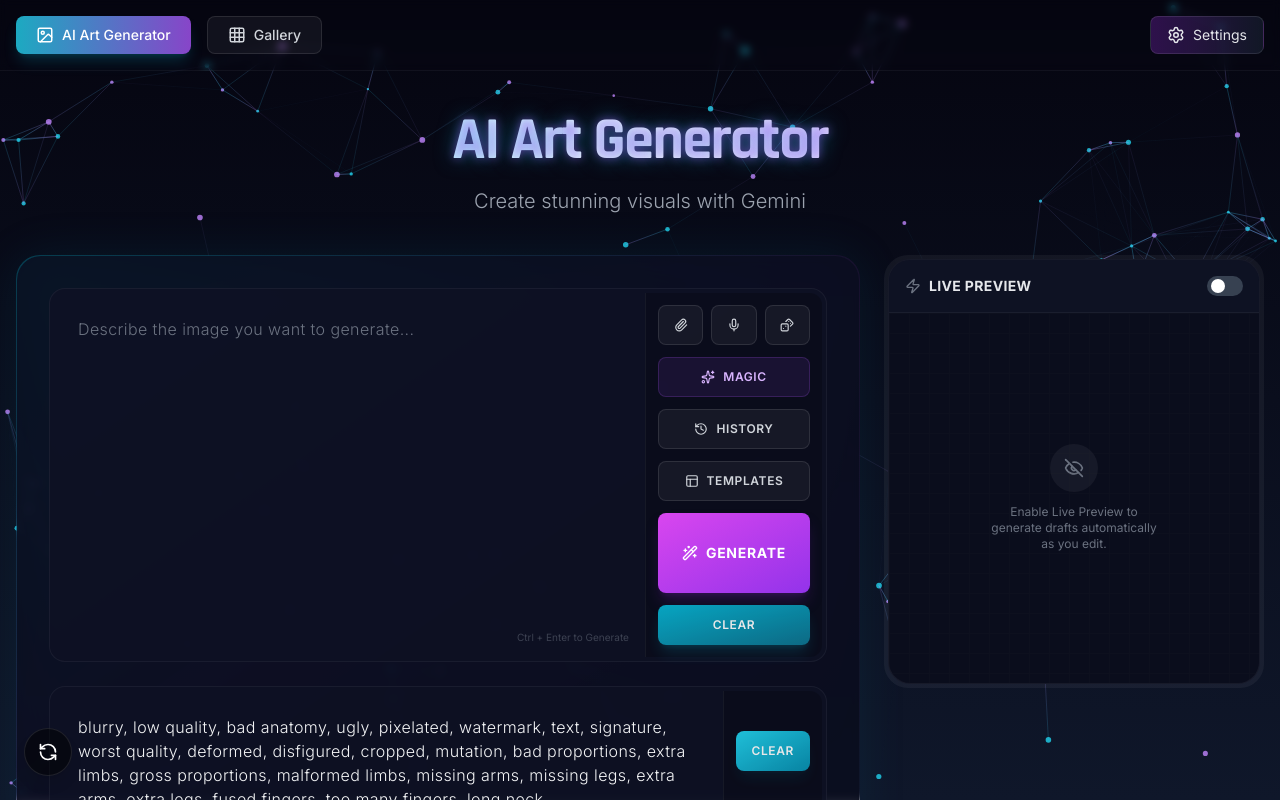
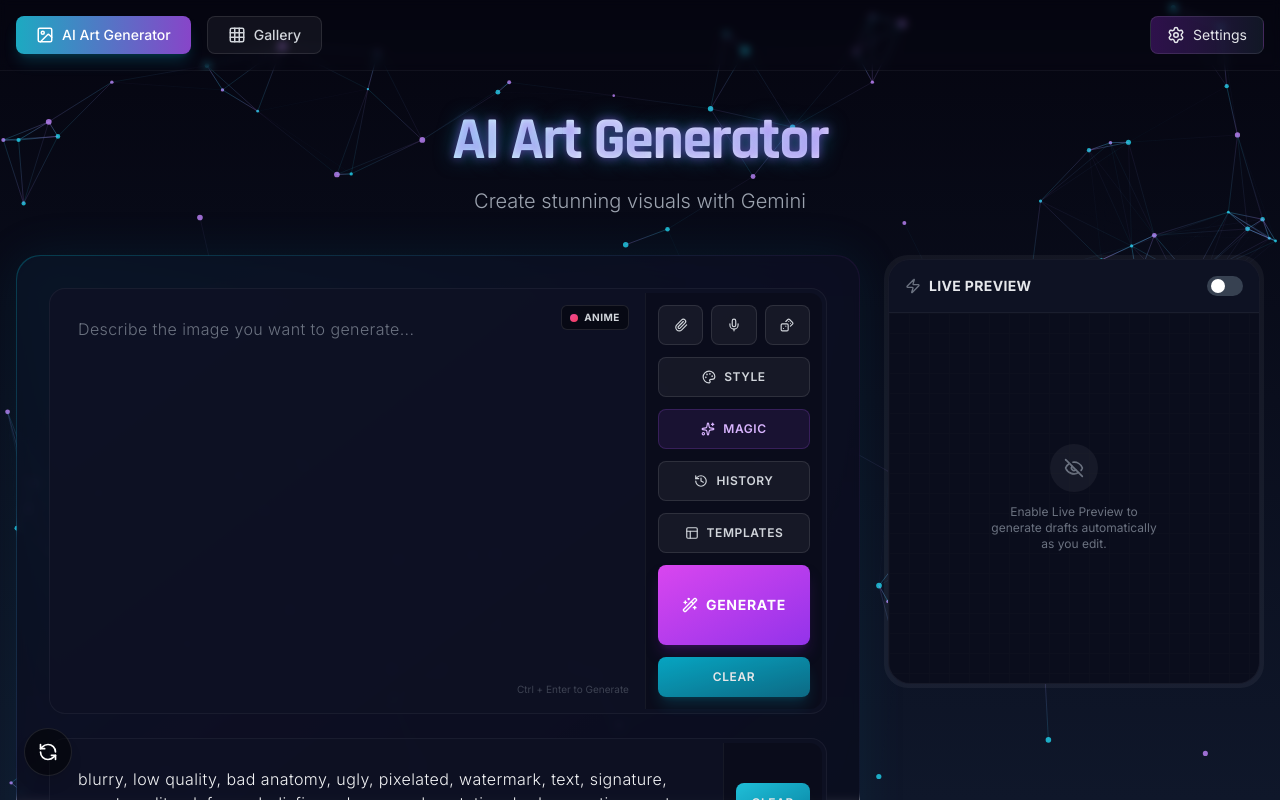
Before and after one commit to bgill55/nano_nebulizer, a React (Vite) app: page / in a window 1280 px wide. Shown: the top 800 px of the page. Built offline with nearby package versions, Linux system fonts and the light colour scheme.

Commit message:
feat: Add image style selection
Introduces a new feature for selecting and applying artistic styles to generated images. This includes updating the UI to display available styles and integrating the selection into the image generation configuration.

```diff
--- a/App.tsx
+++ b/App.tsx
@@ -1,3 +1,4 @@
+
 import React, { useState, useEffect, useRef } from 'react';
 import Header from './components/Header';
 import Background from './components/Background';
@@ -510,6 +511,8 @@ const App: React.FC = () => {
                             onClearImage={() => updateConfig('inputImage', null)}
                             onEnhance={handleEnhancePrompt}
                             isEnhancing={isEnhancing}
+                            currentStyle={config.style}
+                            onStyleChange={(style) => updateConfig('style', style)}
                         />
 
                         {config.mode === 'image' && (
--- a/components/PromptInput.tsx
+++ b/components/PromptInput.tsx
@@ -1,7 +1,7 @@
 
 import React, { useRef, useState, useEffect } from 'react';
 import { AppTheme, GenerationMode } from '../types';
-import { Layout, Paperclip, X, Image as ImageIcon, Sparkles, Wand2, History, Trash2, Clock, Dices, Film, Mic, MicOff } from 'lucide-react';
+import { Layout, Paperclip, X, Image as ImageIcon, Sparkles, Wand2, History, Trash2, Clock, Dices, Film, Mic, MicOff, Palette, Check } from 'lucide-react';
 import { getPromptHistory, clearPromptHistory } from '../services/storageService';
 import { playClick, playHover, playSuccess } from '../services/audioService';
 
@@ -22,6 +22,8 @@ interface PromptInputProps {
   onClearImage?: () => void;
   onEnhance?: () => void;
   isEnhancing?: boolean;
+  currentStyle?: string;
+  onStyleChange?: (style: string) => void;
 }
 
 const LOADING_PHASES = [
@@ -96,6 +98,21 @@ const SURPRISE_PROMPTS = [
     "A porcelain doll with kintsugi gold cracks, hauntingly beautiful, dramatic lighting."
 ];
 
+const AVAILABLE_STYLES = [
+    { label: 'Anime', value: 'Anime', color: 'from-pink-500 to-rose-500' },
+    { label: 'Cinematic', value: 'Cinematic', color: 'from-amber-500 to-orange-600' },
+    { label: 'Cyberpunk', value: 'Cyberpunk', color: 'from-cyan-500 to-blue-600' },
+    { label: 'Photoreal', value: 'Photorealistic', color: 'from-emerald-500 to-teal-600' },
+    { label: 'Oil Paint', value: 'Oil Painting', color: 'from-yellow-600 to-red-600' },
+    { label: '3D Render', value: '3D Render', color: 'from-indigo-500 to-purple-600' },
+    { label: 'Pixel Art', value: 'Pixel Art', color: 'from-purple-600 to-indigo-600' },
+    { label: 'Fantasy', value: 'Dark Fantasy', color: 'from-slate-700 to-black' },
+    { label: 'Watercolor', value: 'Watercolor', color: 'from-cyan-400 to-blue-400' },
+    { label: 'Vaporwave', value: 'Vaporwave', color: 'from-pink-400 to-cyan-400' },
+    { label: 'Origami', value: 'Origami Paper Art', color: 'from-orange-400 to-yellow-500' },
+    { label: 'Isometric', value: 'Isometric 3D', color: 'from-blue-500 to-cyan-500' },
+];
+
 const PromptInput: React.FC<PromptInputProps> = ({
   placeholder,
   value,
@@ -111,7 +128,9 @@ const PromptInput: React.FC<PromptInputProps> = ({
   onImageUpload,
   onClearImage,
   onEnhance,
-  isEnhancing = false
+  isEnhancing = false,
+  currentStyle = 'None',
+  onStyleChange
 }) => {
   const isLight = theme === 'Starlight Light';
   const fileInputRef = useRef<HTMLInputElement>(null);
@@ -124,6 +143,11 @@ const PromptInput: React.FC<PromptInputProps> = ({
   const [showHistory, setShowHistory] = useState(false);
   const [historyItems, setHistoryItems] = useState<string[]>([]);
   const historyRef = useRef<HTMLDivElement>(null);
+
+  // Style Menu State
+  const [showStyleMenu, setShowStyleMenu] = useState(false);
+  const styleMenuRef = useRef<HTMLDivElement>(null);
+  const [isStyleRolling, setIsStyleRolling] = useState(false);
 
   // Randomizer State
   const [isRolling, setIsRolling] = useState(false);
@@ -226,19 +250,22 @@ const PromptInput: React.FC<PromptInputProps> = ({
     return () => clearInterval(interval);
   }, [isLoading, mode]);
 
-  // Click outside listener for history dropdown
+  // Click outside listener for history and style menu
   useEffect(() => {
     const handleClickOutside = (event: MouseEvent) => {
       if (historyRef.current && !historyRef.current.contains(event.target as Node)) {
         setShowHistory(false);
       }
+      if (styleMenuRef.current && !styleMenuRef.current.contains(event.target as Node)) {
+        setShowStyleMenu(false);
+      }
     };
 
-    if (showHistory) {
+    if (showHistory || showStyleMenu) {
       document.addEventListener('mousedown', handleClickOutside);
     }
     return () => document.removeEventListener('mousedown', handleClickOutside);
-  }, [showHistory]);
+  }, [showHistory, showStyleMenu]);
 
   const toggleHistory = () => {
     playClick(600);
@@ -246,6 +273,13 @@ const PromptInput: React.FC<PromptInputProps> = ({
       setHistoryItems(getPromptHistory());
     }
     setShowHistory(!showHistory);
+    setShowStyleMenu(false);
+  };
+
+  const toggleStyleMenu = () => {
+      playClick(700);
+      setShowStyleMenu(!showStyleMenu);
+      setShowHistory(false);
   };
 
   const handleSelectHistory = (prompt: string) => {
@@ -304,6 +338,35 @@ const PromptInput: React.FC<PromptInputProps> = ({
       shuffle();
   };
 
+  const handleRandomStyle = () => {
+      if (isStyleRolling || !onStyleChange) return;
+      setIsStyleRolling(true);
+      playClick(1500);
+
+      let rolls = 0;
+      const maxRolls = 10;
+      const baseInterval = 60;
+
+      const shuffle = () => {
+          if (rolls >= maxRolls) {
+              const randomStyle = AVAILABLE_STYLES[Math.floor(Math.random() * AVAILABLE_STYLES.length)];
+              onStyleChange(randomStyle.value);
+              setIsStyleRolling(false);
+              playSuccess();
+              return;
+          }
+
+          const tempStyle = AVAILABLE_STYLES[Math.floor(Math.random() * AVAILABLE_STYLES.length)];
+          onStyleChange(tempStyle.value);
+          playHover();
+
+          rolls++;
+          setTimeout(shuffle, baseInterval + (rolls * 20));
+      };
+
+      shuffle();
+  };
+
   const handleKeyDown = (e: React.KeyboardEvent) => {
       if (e.key === 'Enter' && (e.metaKey || e.ctrlKey)) {
           if (onGenerate && !isLoading) {
@@ -311,6 +374,9 @@ const PromptInput: React.FC<PromptInputProps> = ({
           }
       }
   };
+
+  // Find active style object for display
+  const activeStyleObj = AVAILABLE_STYLES.find(s => s.value === currentStyle);
 
   return (
     <div className={`relative w-full rounded-2xl transition-all duration-300 p-1 group border z-20
@@ -325,6 +391,22 @@ const PromptInput: React.FC<PromptInputProps> = ({
 
       <div className="flex h-full">
         <div className="flex-1 relative flex flex-col">
+
+           {/* Current Style Badge */}
+           {currentStyle !== 'None' && activeStyleObj && (
+             <button
+                onClick={toggleStyleMenu}
+                className={`absolute top-3 right-4 z-10 px-2 py-1 rounded-md text-[10px] font-bold uppercase tracking-wider flex items-center gap-1.5 border transition-all hover:scale-105
+                    ${isLight
+                        ? 'bg-slate-100 border-slate-200 text-slate-600 hover:bg-white hover:shadow-sm'
+                        : 'bg-black/40 border-white/10 text-gray-300 hover:bg-black/60'}
+                `}
+             >
+                <span className={`w-2 h-2 rounded-full bg-gradient-to-br ${activeStyleObj.color} ${isStyleRolling ? 'animate-spin' : ''}`} />
+                {activeStyleObj.label}
+             </button>
+           )}
+
            <textarea
             className={`w-full bg-transparent p-6 text-sm md:text-base outline-none resize-none font-light tracking-wide min-h-[120px] transition-colors
               ${isLight ? 'text-slate-800 placeholder-slate-400' : 'text-gray-100 placeholder-gray-500'}
@@ -445,6 +527,82 @@ const PromptInput: React.FC<PromptInputProps> = ({
                     <Dices size={14} className={`transition-transform duration-500 ${isRolling ? 'animate-spin' : 'group-hover/dice:rotate-180'}`} />
                  </button>
               </div>
+
+              {/* Style Selector (Stylenator) */}
+              {onStyleChange && mode === 'image' && (
+                  <div className="relative w-full" ref={styleMenuRef}>
+                      <button
+                        onClick={toggleStyleMenu}
+                        className={`w-full min-h-[40px] px-4 py-2 rounded-lg font-semibold text-xs uppercase tracking-wider transition-all flex items-center justify-center gap-2 mb-1 border
+                            ${isLight
+                            ? 'bg-white text-slate-600 border-slate-200 hover:bg-slate-100'
+                            : 'bg-white/5 text-gray-300 border-white/10 hover:bg-white/10'}
+                            ${showStyleMenu ? (isLight ? 'bg-slate-100' : 'bg-white/10') : ''}
+                            ${currentStyle !== 'None' ? (isLight ? 'border-cyan-300' : 'border-cyan-500/30') : ''}
+                        `}
+                        title="Style Selector"
+                      >
+                         <Palette size={14} className={isStyleRolling ? 'animate-spin' : ''} />
+                         <span className="hidden sm:inline">Style</span>
+                      </button>
+
+                      {/* Style Menu Popover */}
+                      {showStyleMenu && (
+                          <div className={`absolute top-full right-0 mt-2 w-64 rounded-xl shadow-2xl border backdrop-blur-md z-[70] overflow-hidden animate-in fade-in zoom-in-95 duration-200 origin-top-right
+                              ${isLight ? 'bg-white border-slate-200' : 'bg-[#0f1225] border-white/10'}
+                          `}>
+                              <div className={`p-3 border-b flex items-center justify-between
+                                  ${isLight ? 'bg-slate-50 border-slate-100' : 'bg-[#131629] border-white/5'}
+                              `}>
+                                  <span className={`text-xs font-bold uppercase tracking-wider ${isLight ? 'text-slate-500' : 'text-gray-400'}`}>The Stylenator</span>
+                                  <button
+                                      onClick={() => {
+                                          playClick(500);
+                                          onStyleChange('None');
+                                          setShowStyleMenu(false);
+                                      }}
+                                      className={`text-[10px] hover:underline ${isLight ? 'text-slate-500' : 'text-gray-500'}`}
+                                  >
+                                      Reset
+                                  </button>
+                              </div>
+
+                              <div className="p-3">
+                                  {/* Stylenator Random Button */}
+                                  <button
+                                      onClick={handleRandomStyle}
+                                      disabled={isStyleRolling}
+                                      className="w-full py-3 mb-4 rounded-lg bg-gradient-to-r from-purple-500 to-cyan-500 text-white text-xs font-bold uppercase tracking-wider shadow-lg hover:shadow-cyan-500/25 flex items-center justify-center gap-2 transition-transform hover:scale-[1.02] active:scale-[0.98]"
+                                  >
+                                      <Sparkles size={14} className={isStyleRolling ? 'animate-spin' : ''} />
+                                      {isStyleRolling ? 'Rolling...' : 'Surprise Style'}
+                                  </button>
+
+                                  <div className="grid grid-cols-2 gap-2 max-h-48 overflow-y-auto custom-scrollbar pr-1">
+                                      {AVAILABLE_STYLES.map((style) => (
+                                          <button
+                                              key={style.value}
+                                              onClick={() => {
+                                                  playClick(800);
+                                                  onStyleChange(style.value);
+                                                  setShowStyleMenu(false);
+                                              }}
+                                              className={`text-left px-3 py-2 rounded-lg text-[10px] font-medium transition-all border flex items-center gap-2
+                                                  ${currentStyle === style.value
+                                                      ? (isLight ? 'bg-cyan-50 border-cyan-200 text-cyan-700' : 'bg-cyan-900/30 border-cyan-500/50 text-cyan-300')
+                                                      : (isLight ? 'bg-slate-50 border-slate-100 text-slate-600 hover:bg-slate-100' : 'bg-white/5 border-white/5 text-gray-400 hover:bg-white/10')}
+                                              `}
+                                          >
+                                              <span className={`w-1.5 h-1.5 rounded-full bg-gradient-to-br ${style.color}`} />
+                                              {style.label}
+                                          </button>
+                                      ))}
+                                  </div>
+                              </div>
+                          </div>
+                      )}
+                  </div>
+              )}
             </>
           )}
 
```
